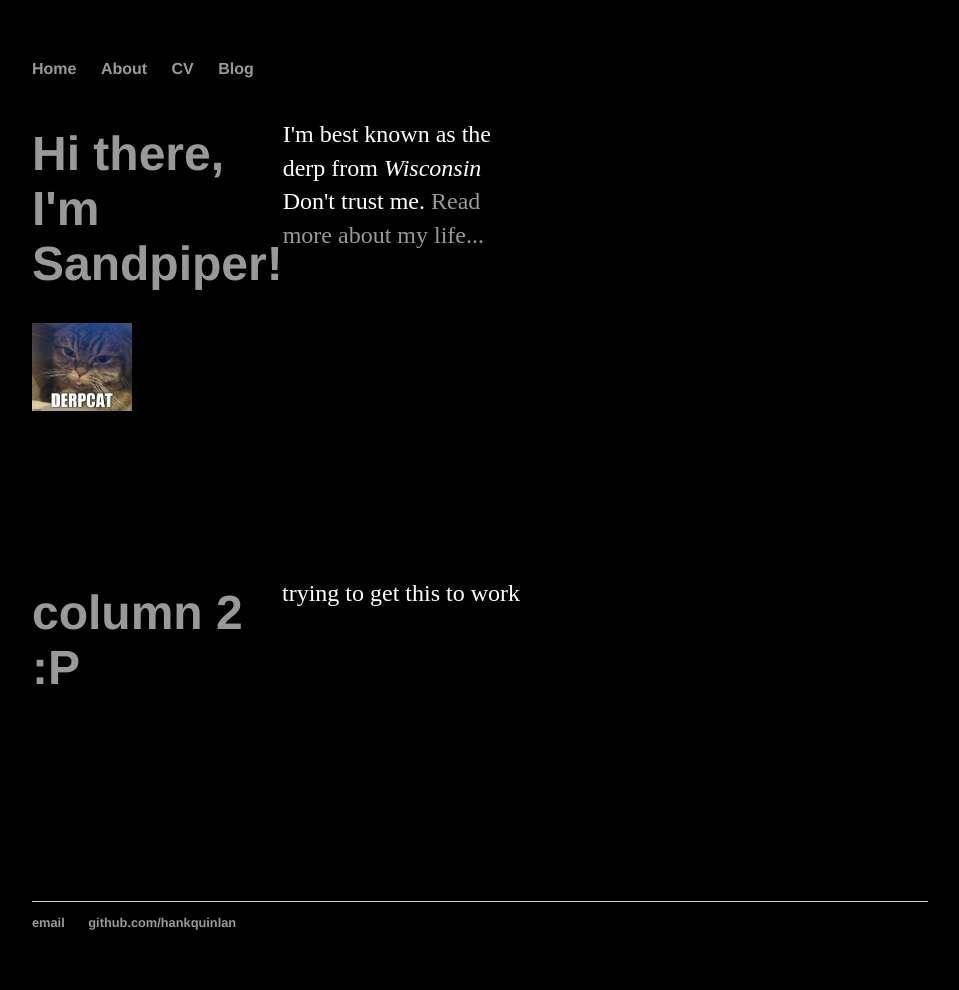
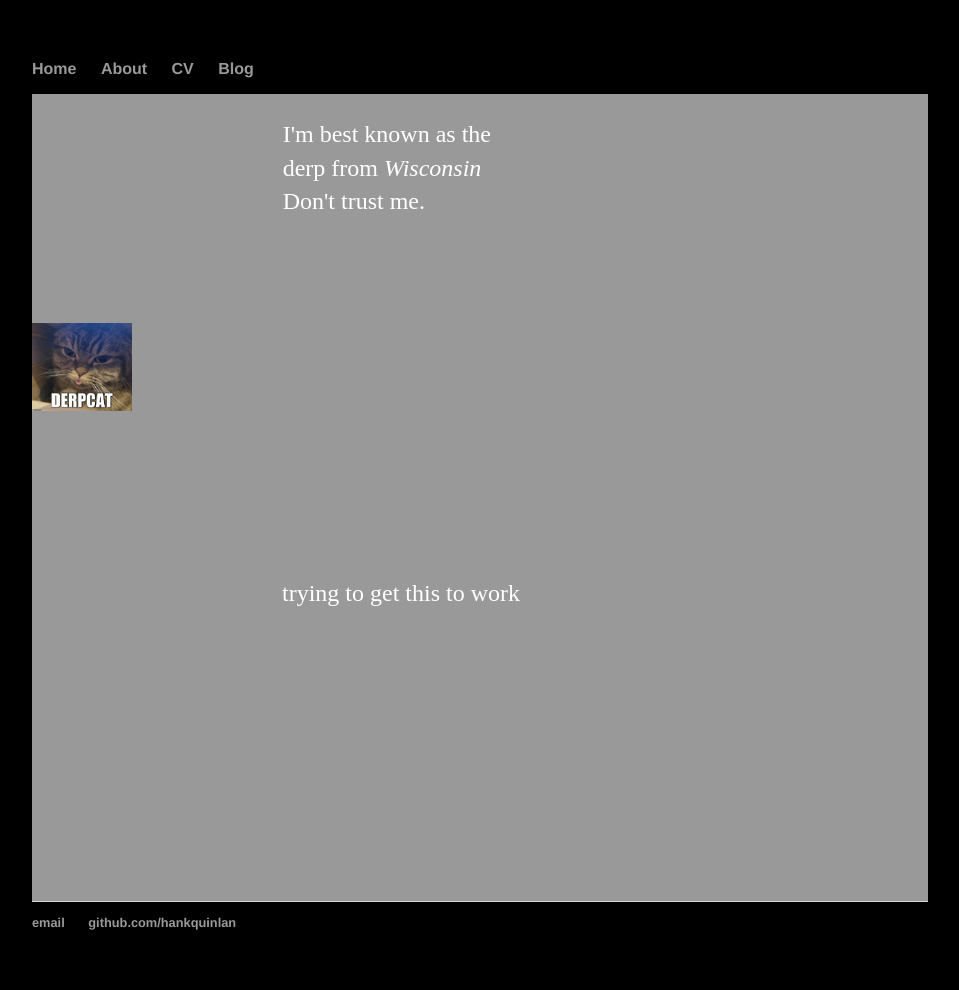
Before and after one commit to sandkinz/sandkinz.github.io, a Jekyll site: the page built from index.html, in a window 1280 px wide. Shown: the whole page, without its empty margins (160-1119 px from the left). Built offline with Jekyll 4.4.1, drawn with Linux system fonts in a browser that asks for light colours.

Commit message:
Update main.css

```diff
--- a/css/main.css
+++ b/css/main.css
@@ -50,3 +50,7 @@ ul.posts li {
     grid-template: 1fr 1fr / 1fr 1fr;
     width: 500px;
 }
+
+.container{
+    background: #999;
+}
```
